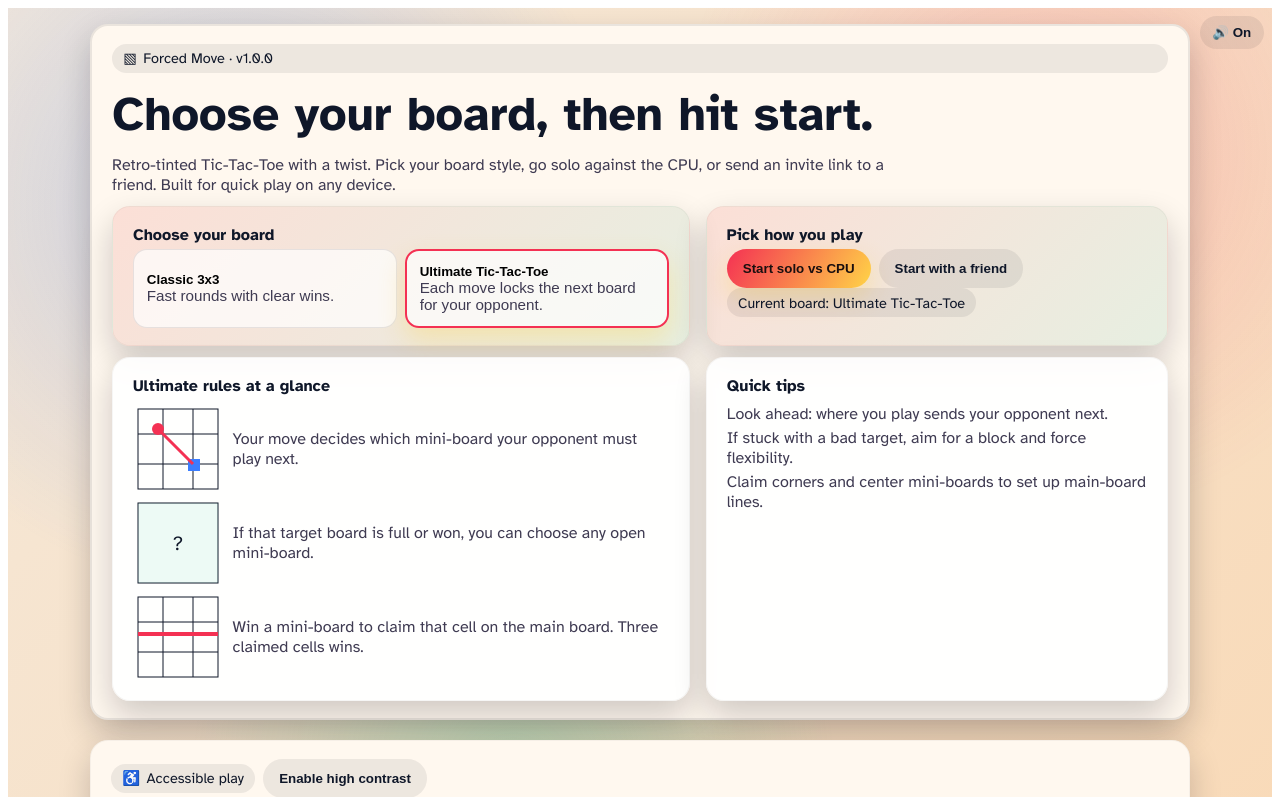
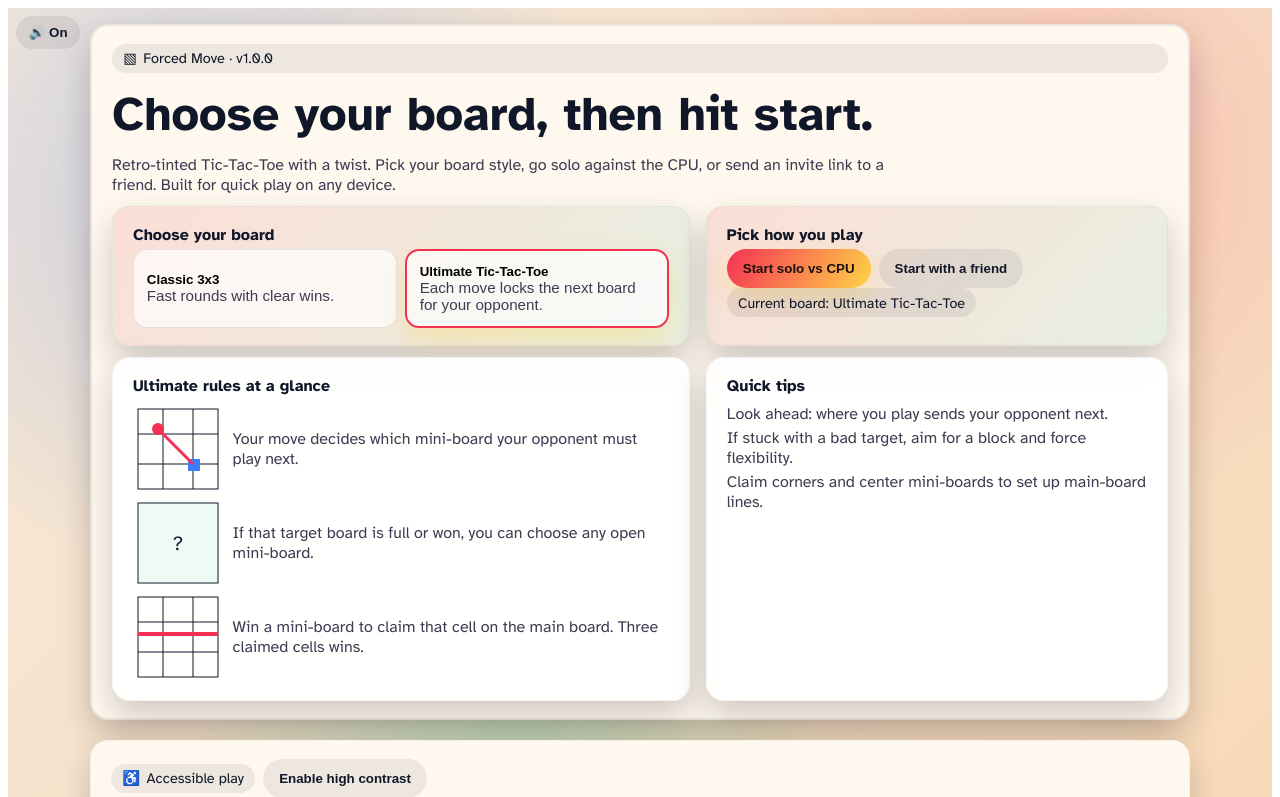
Before and after one commit to TitasDas/forced-move, a React (Vite) app: page / in a window 1280 px wide. Shown: the top 797 px of the page. Built offline with nearby package versions, Linux system fonts and the light colour scheme; a web font is replaced by a local one.

Commit message:
Move sound toggle to top-left

```diff
--- a/src/styles/theme.css
+++ b/src/styles/theme.css
@@ -161,7 +161,7 @@
 .sound-corner {
   position: fixed;
   top: 1rem;
-  right: 1rem;
+  left: 1rem;
   z-index: 20;
 }
 
```
